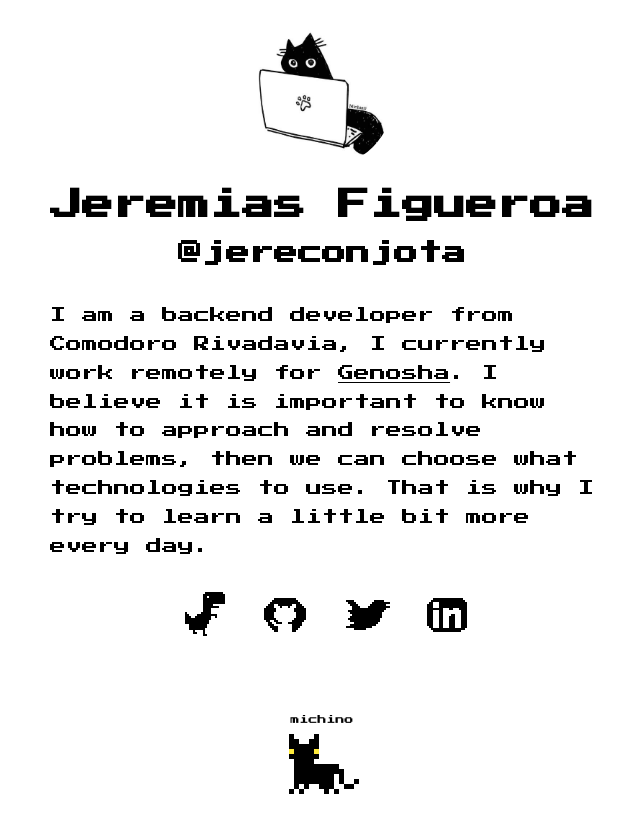
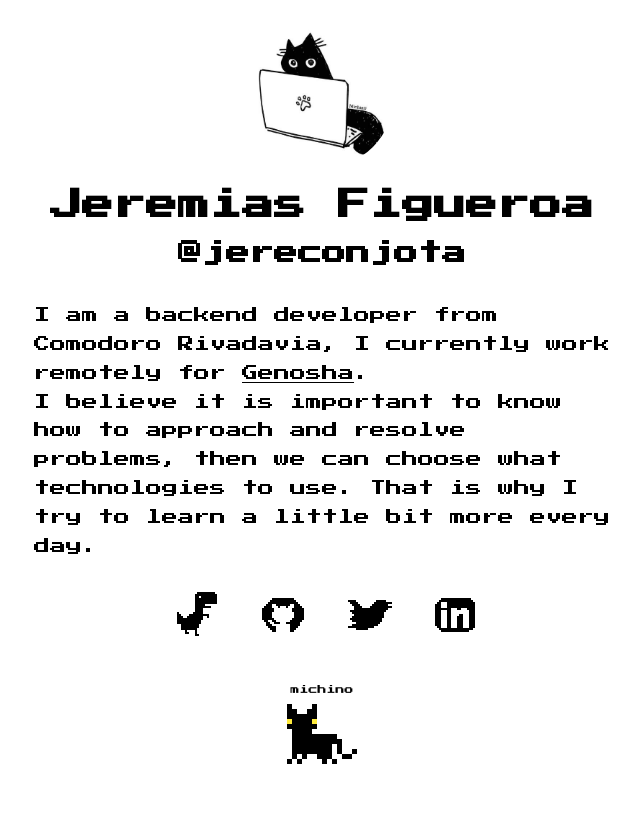
Before and after one commit to jereconjota/aboutme, a Next.js app: page / in a window 1280 px wide. Shown: the top 832 px of the page, without its empty margins (318-958 px from the left). Built offline with nearby package versions, Linux system fonts and the light colour scheme.

Commit message:
language control

```diff
--- a/components/layout.js
+++ b/components/layout.js
@@ -22,6 +22,9 @@ export default function Layout({ children, home }) {
         />
         <meta name="og:title" content={siteTitle} />
         <meta name="twitter:card" content="summary_large_image" />
+        <link rel="preconnect" href="https://fonts.googleapis.com" />
+        <link rel="preconnect" href="https://fonts.gstatic.com" />
+        <link href="https://fonts.googleapis.com/css2?family=Press+Start+2P&display=swap" rel="stylesheet" />
       </Head>
       <header className='header'>
         <>
--- a/pages/index.js
+++ b/pages/index.js
@@ -1,8 +1,14 @@
 import Head from 'next/head'
 import Layout, { siteTitle } from '../components/layout'
 import Link from 'next/link'
-import Image from 'next/image'
 import { useEffect, useState } from "react";
+
+const companyLink = '<a href="https://www.genosha.com.ar/" target="_blank">Genosha</a>';
+
+const en = `I am a backend developer from Comodoro Rivadavia, I currently work remotely for ${companyLink}. </br>I believe it is important to know how to approach and resolve problems, then we can choose what technologies to use. That is why I try to learn a little bit more every day.`
+const es = `Soy desarrollador backend de la ciudad de Comodoro Rivadavia, altualmete trabajo de manera remota para  ${companyLink}. </br> Creo en la importancia de entender como encarar un proyecto, para saber elegir las mejores herramientas y tecnologias para resolverlo. Es por eso que intento aprender un poco mas cada dia.`
+
+const LANGUAGE = ['es', 'es-AR', 'es-MX', 'es-419'];
 
 export default function Home() {
 
@@ -13,6 +19,8 @@ export default function Home() {
   const [blog, setBlog] = useState("dino");
   const [linkedin, setLinkedin] = useState("linkedin")
   const [checked, setChecked] = useState(true);
+
+  const [aboutMe, setAboutMe] = useState('')
 
   const easteregg = () => {
     setChecked(!checked);
@@ -52,22 +60,19 @@ export default function Home() {
     }
   }, [darkTheme]);
 
+  useEffect(() => {
+    setAboutMe(LANGUAGE.includes(navigator.language) ? es : en)
+  }, [])
+
   return (
     <>
       <Layout home>
         <Head>
           <title>{siteTitle}</title>
-          <link rel="preconnect" href="https://fonts.googleapis.com" />
-          <link rel="preconnect" href="https://fonts.gstatic.com" />
-          <link href="https://fonts.googleapis.com/css2?family=Press+Start+2P&display=swap" rel="stylesheet" />
         </Head>
 
         <section className='info'>
-          <p onClick={easteregg} >
-            I am a backend developer from Comodoro Rivadavia, I currently work remotely for <a href="https://www.genosha.com.ar/" target="_blank">Genosha</a>.
-            I believe it is important to know how to approach and resolve problems, then we can choose what technologies to use.
-            That is why I try to learn a little bit more every day.
-          </p>
+          <p onClick={easteregg} dangerouslySetInnerHTML={{ __html: aboutMe }} ></p>
           <ul className='list'>
             <li className='listItem'>
               <Link href="https://notes.jereconjota.com" target='_blank'>
--- a/styles/global.css
+++ b/styles/global.css
@@ -24,10 +24,10 @@ body {
   font-family: 'Press Start 2P', cursive;
   /* font-size: 12px; */
 }
-
+/*
 * {
   box-sizing: border-box;
-}
+} */
 
 a {
   color: inherit;
@@ -114,7 +114,7 @@ img {
 
 .catName {
   font-size: xx-small;
-  margin-top: 50px;
+  margin-top: 20px;
 }
 
 .list {
```
Also changed, not shown: components/layout.module.css (deleted).
